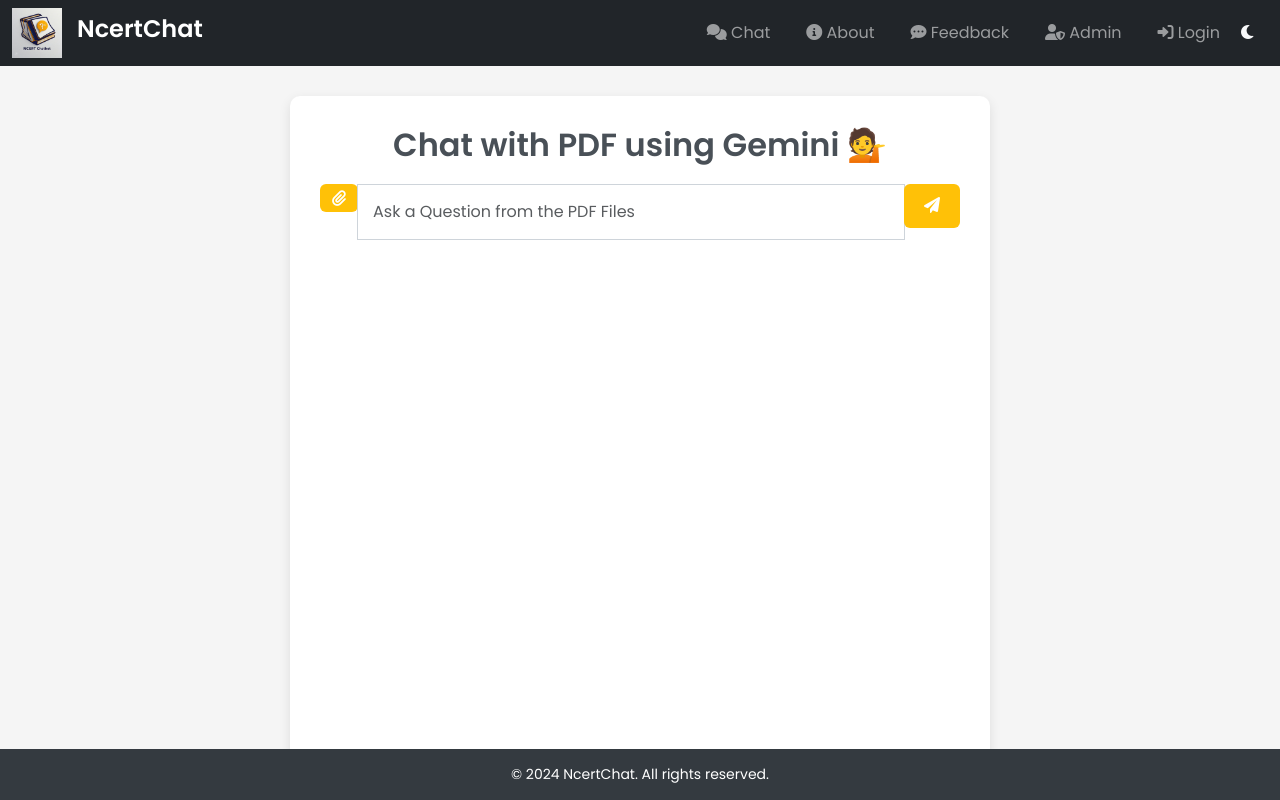
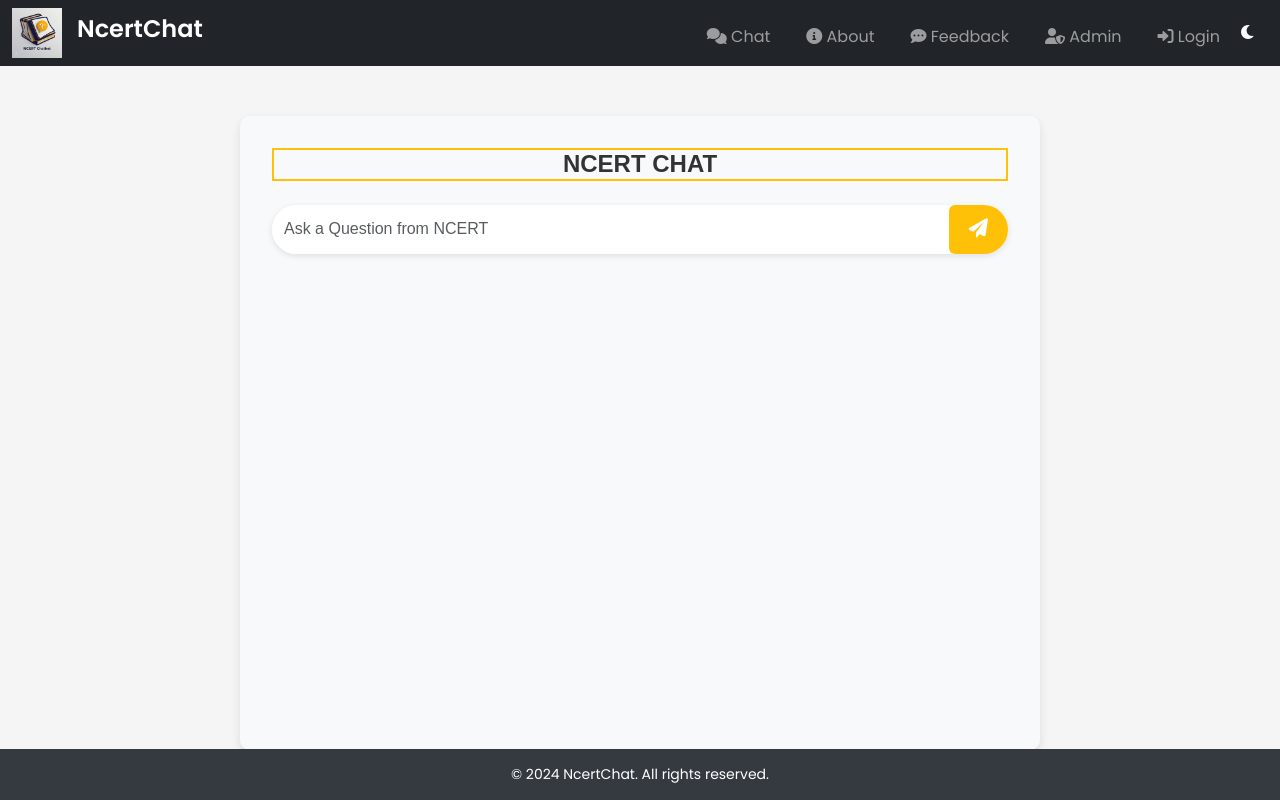
Before and after one commit to raushan22882917/rag_chatbot, a Flask app: template templates/index.html in a window 1280 px wide. Run offline with Flask 3, Linux system fonts and the light colour scheme; the template is opened without the code that fills it, so the values that code supplies are empty; some libraries are stand-ins or nearby versions.

Commit message:
Update index.html

```diff
--- a/templates/index.html
+++ b/templates/index.html
@@ -75,6 +75,112 @@
     line-height: 1.6;
     color: #495057;
 }
+
+
+/* Container Styling */
+.container.chat-container {
+  max-width: 800px;
+  margin: 0 auto;
+  padding: 2rem;
+  background-color: #f8f9fa;
+  border-radius: 10px;
+  box-shadow: 0 4px 10px rgba(0, 0, 0, 0.1);
+  font-family: Arial, sans-serif;
+  margin-top: 50px;
+  margin-bottom: 50px;
+
+}
+
+/* Header Styling */
+.container.chat-container h1 {
+  font-size: 1.5rem;
+  font-weight: bold;
+  color: #333;
+  text-align: center;
+  margin-bottom: 1.5rem;
+  border: 2px double #ffc107;
+}
+
+/* Input Form Styling */
+.chat-form {
+  display: flex;
+  flex-direction: column;
+  align-items: stretch;
+}
+
+.input-group {
+  display: flex;
+  border-radius: 25px;
+  overflow: hidden;
+  box-shadow: 0 2px 6px rgba(0, 0, 0, 0.1);
+}
+
+.input-group-text {
+  background-color: #e9ecef;
+  border: none;
+  padding: 0.5rem 1rem;
+}
+
+.form-control {
+  border: none;
+  padding: 0.75rem;
+  font-size: 1rem;
+}
+
+.input-group-append .btn {
+  background-color: #ffc107;
+  border: none;
+  color: #fff;
+  font-size: 1.2rem;
+  cursor: pointer;
+  transition: background-color 0.3s ease;
+}
+
+.input-group-append .btn:hover {
+  background-color: #e0a800;
+}
+
+/* Reply Container Styling */
+.reply-container {
+  margin-top: 2rem;
+  padding: 1rem;
+  background-color: #fff;
+  border-left: 4px solid #ffc107;
+  border-radius: 5px;
+}
+
+.reply-container h2 {
+  font-size: 1.2rem;
+  color: #333;
+  margin-bottom: 0.5rem;
+}
+
+.reply-container p {
+  font-size: 1rem;
+  color: #555;
+}
+
+/* Search Links Styling */
+ul {
+  list-style: none;
+  padding: 0;
+}
+
+ul li {
+  margin-top: 0.5rem;
+}
+
+ul li a {
+  color: #007bff;
+  text-decoration: none;
+  font-size: 1rem;
+  transition: color 0.3s ease;
+}
+
+ul li a:hover {
+  color: #0056b3;
+}
+
   </style>
 
 </head>
@@ -146,14 +252,12 @@
 
   <!-- Main Content -->
   <div class="container chat-container">
-    <h1>Chat with PDF using Gemini 💁</h1>
+    <h1>NCERT CHAT</h1>
 
     <form method="post" class="chat-form">
       <div class="input-group mb-3">
-        <div class="input-group-prepend">
-          <span class="input-group-text"><i class="fas fa-paperclip"></i></span>
-        </div>
-        <input type="text" class="form-control" name="user_question" placeholder="Ask a Question from the PDF Files" required>
+
+        <input type="text" class="form-control" name="user_question" placeholder="Ask a Question from NCERT" required>
         <div class="input-group-append">
           <button class="btn btn-warning" type="submit"><i class="fas fa-paper-plane"></i></button>
         </div>
```
